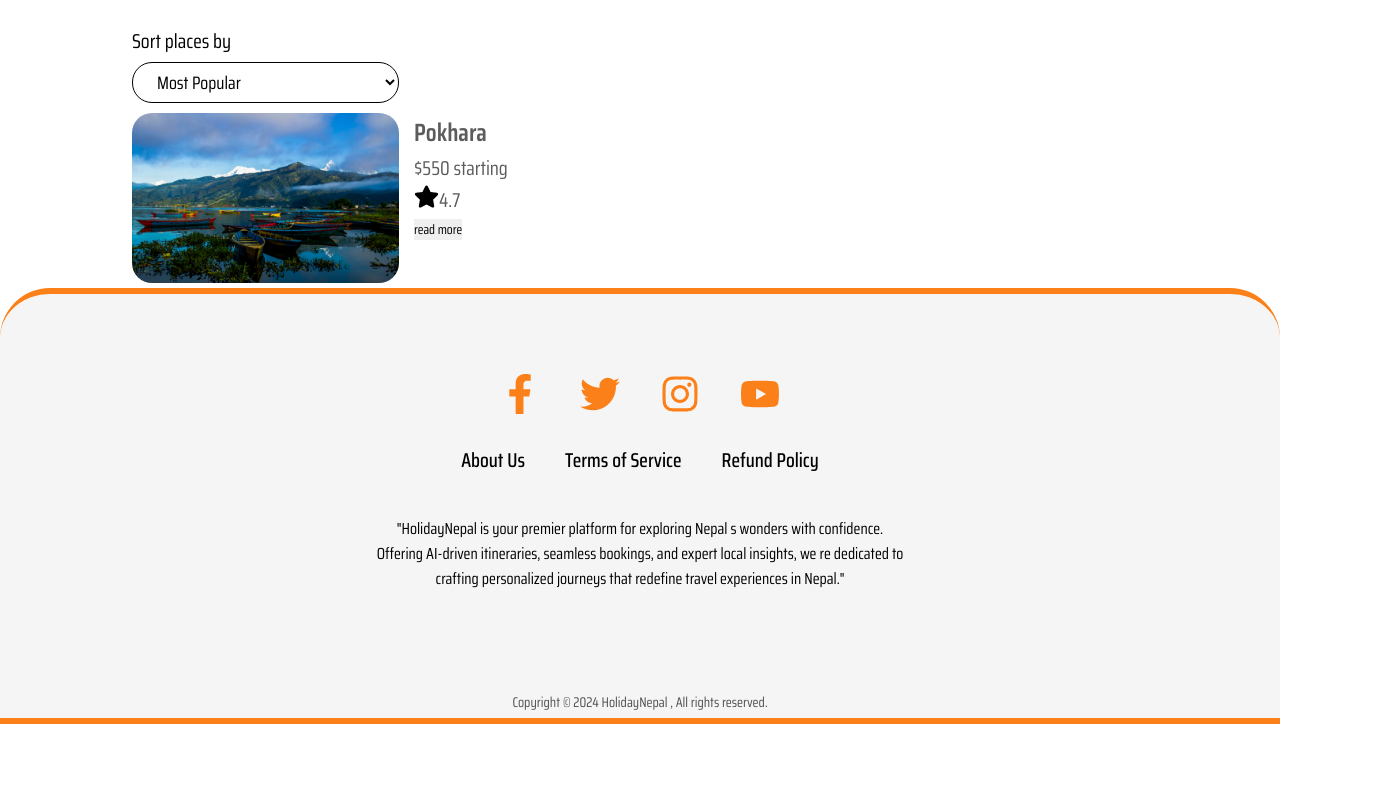
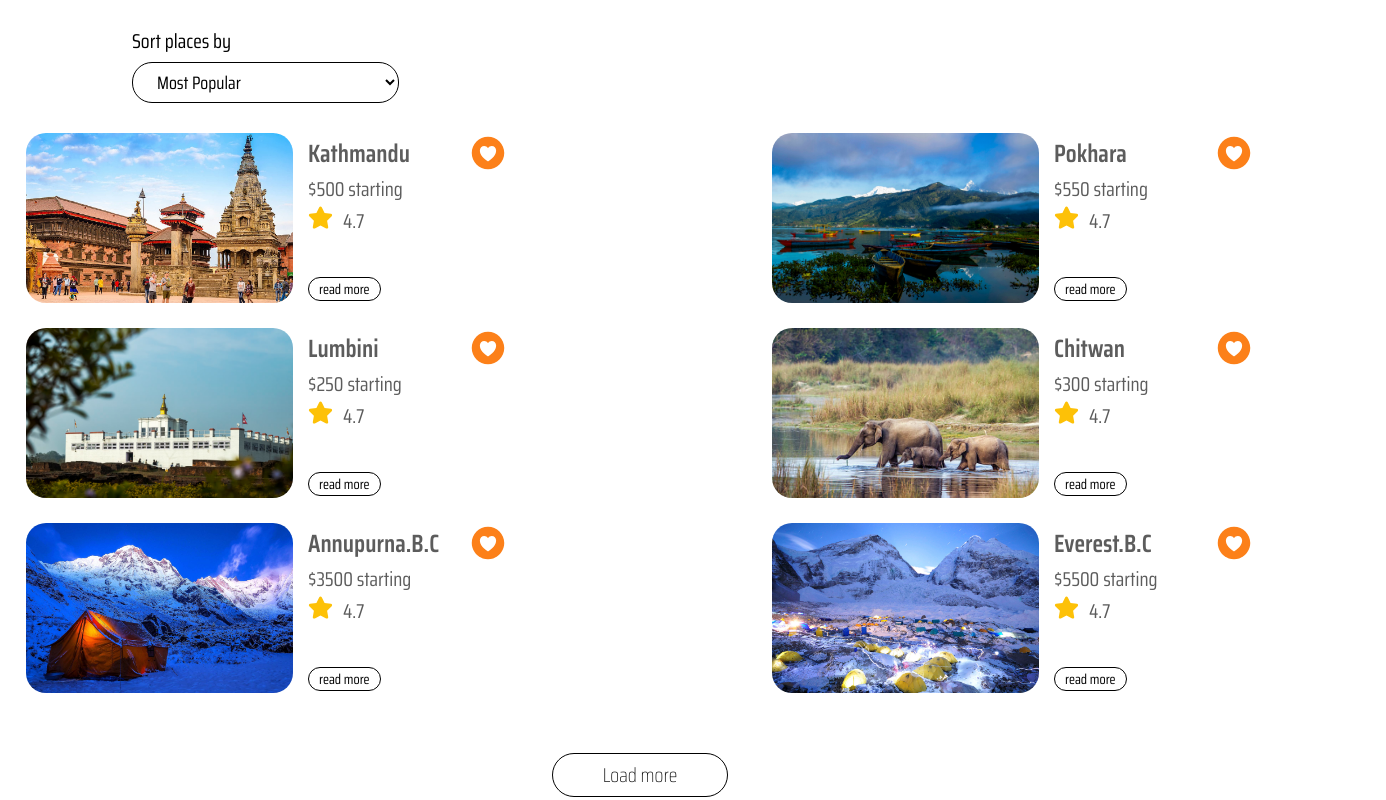
Before and after one commit to AbishekJungThakuri/HolidayNepal, a React (Vite) app: page /place in a window 1280 px wide. Shown: the part 460-1260 px from the top of the page, 1386 px wide, since content can reach past the window. Before the commit the page ends 1184 px from the top, so only its background shows below. Built offline with nearby package versions, Linux system fonts and the light colour scheme.

Commit message:
place page

```diff
--- a/src/Pages/Places/Place.css
+++ b/src/Pages/Places/Place.css
@@ -1,3 +1,6 @@
+.place-container{
+    margin-bottom: 150px;
+}
 .mountain-img{
     background-image: url(../../assets/places-hero-image.jpg);
     background-size: cover;
@@ -57,6 +60,7 @@
     display: flex;
     gap: 15px;
     padding: 5px 132px;
+    margin-bottom: 15px;
 }
 .place-imag{
     width: 267px;
@@ -69,6 +73,16 @@
     height: 100%;
     object-fit: cover;
 }
+.name-heart{
+    display: flex;
+    align-items: center;
+    justify-content: space-between;
+    width: 200px;
+}
+.heart{
+    font-size: 40px;
+    color: #FC8019;
+}
 .name-heart h1{
    font-size: 25PX;
    font-weight: 600;
@@ -80,4 +94,38 @@
 }
 .star-rating{
     display: flex;
+    gap: 10px;
 }
+.star{
+    font-size: 20px;
+    color: #FDC107;
+}
+.readmore{
+    font-size: 14px;
+    padding: 0px 10px;
+    border-radius: 50px;
+    background-color: white;
+    border: 1px solid ;
+    margin-top: 40px;
+}
+.places-loadmore{
+    display: flex;
+    flex-direction: column;
+    align-items: center;
+}
+.places{
+    margin-top: 20px;
+    display: grid;
+    grid-template-columns: 1fr 1fr;
+}
+.load-more{
+    width: fit-content;
+    padding:5px 50px;
+    font-size: 20px;
+    font-weight: lighter;
+    border-radius: 30px;
+    border: 1px solid;
+    background-color: white;
+    cursor: pointer;
+    margin-top: 40px;
+}
--- a/src/Pages/Places/Place.jsx
+++ b/src/Pages/Places/Place.jsx
@@ -1,6 +1,7 @@
 import React from 'react'
 import './Place.css'
 import { Placelayout } from './Placelayout'
+import destinations from '../../assets/Data/populardestination';
 
 export const Place = () => {
   return (
@@ -21,7 +22,18 @@ export const Place = () => {
         <div className='place-list'>
         </div>
       </div>
-            <Placelayout/>
+      <div className="places-loadmore">
+          <div className="places">
+           {
+            destinations.map((place)=>(
+            <div key={place.id}>
+            <Placelayout name={place.name} img={place.image} rating={place.rating} price={place.price}  />
+            </div>
+            ))
+          }
+         </div>
+         <button className="load-more">Load more</button>
+      </div>
     </div>
   )
 }
--- a/src/Pages/Places/Placelayout.jsx
+++ b/src/Pages/Places/Placelayout.jsx
@@ -1,19 +1,21 @@
 import React from 'react'
 import './Place.css'
-import pkr from '../../assets/pokhara.jpg'
 import { FaStar } from "react-icons/fa";
+import { IoHeartCircle } from "react-icons/io5";
 
-export const Placelayout = () => {
+
+export const Placelayout = ({name,price,rating,img}) => {
   return (
     <div className='place-layout'>
         <div className="place-imag">
-            <img src={pkr} alt="" />
+            <img src={img} alt="" />
         </div>
         <div className="place-info">
             <div className='name-heart' >
-            <h1>Pokhara</h1>
+               <h1> {name} </h1>
+               <IoHeartCircle className='heart' />
             </div>
-            <p>$550 starting</p>
+            <p>${price} starting</p>
             <div className="star-rating">
             <FaStar className='star' />
             <p>4.7</p>
```
